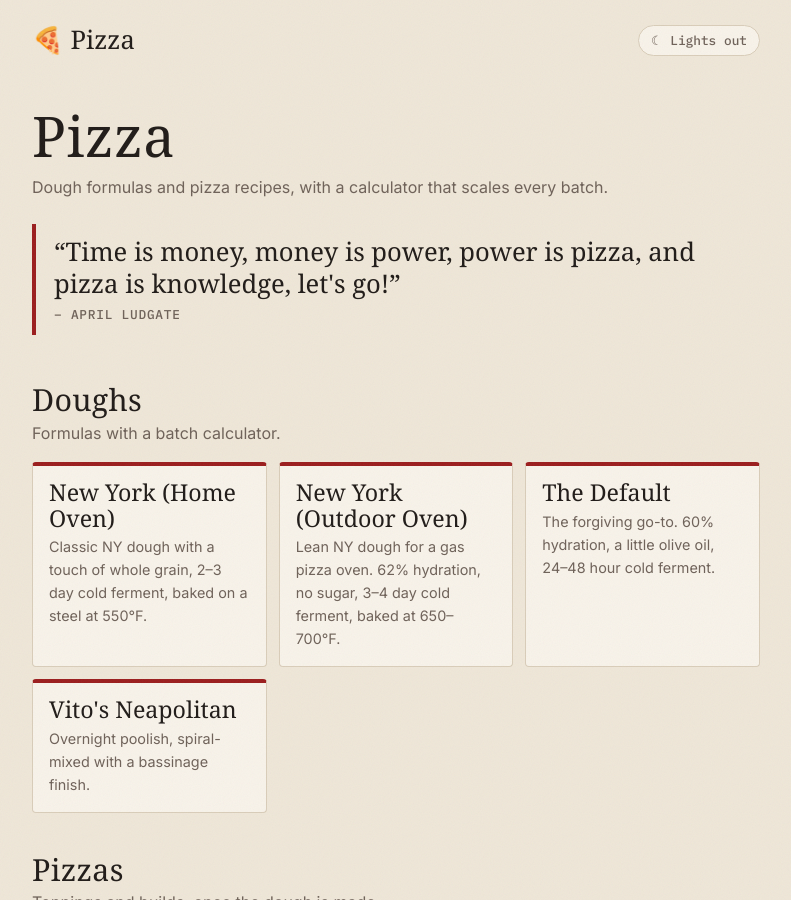
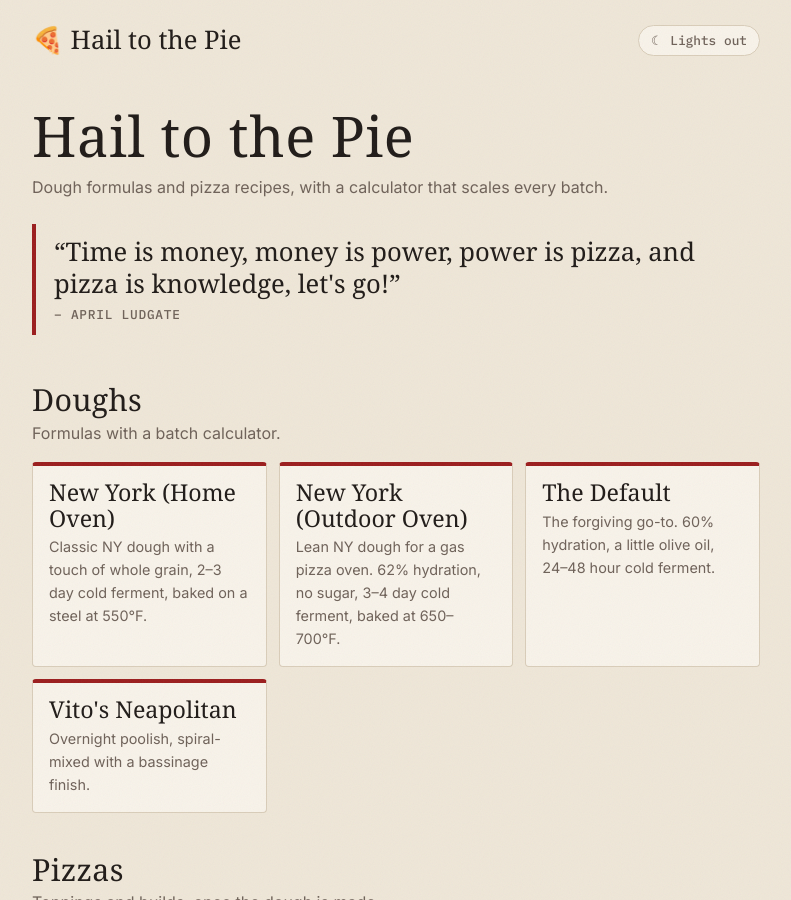
Before and after one commit to daftn/pizza, a Jekyll site: the page built from index.html, in a window 1280 px wide and 900 px high. Shown: the whole window, without its empty margins (244-1035 px from the left). Built offline with Jekyll 4.4.1, drawn with Linux system fonts in a browser that asks for light colours; some web fonts are replaced.

Commit message:
Rename the site to Hail to the Pie
Co-Authored-By: Claude Opus 5.5 <noreply@anthropic.com>
Claude-Session: https://claude.ai/code/session_01CXsahQwDMBDTEp9ieURmT9

```diff
--- a/_config.yml
+++ b/_config.yml
@@ -1,4 +1,4 @@
-title: Pizza
+title: Hail to the Pie
 description: Dough formulas and pizza recipes, with a calculator that scales every batch.
 
 # For a project site (username.github.io/pizza) set this to "/pizza".
```
